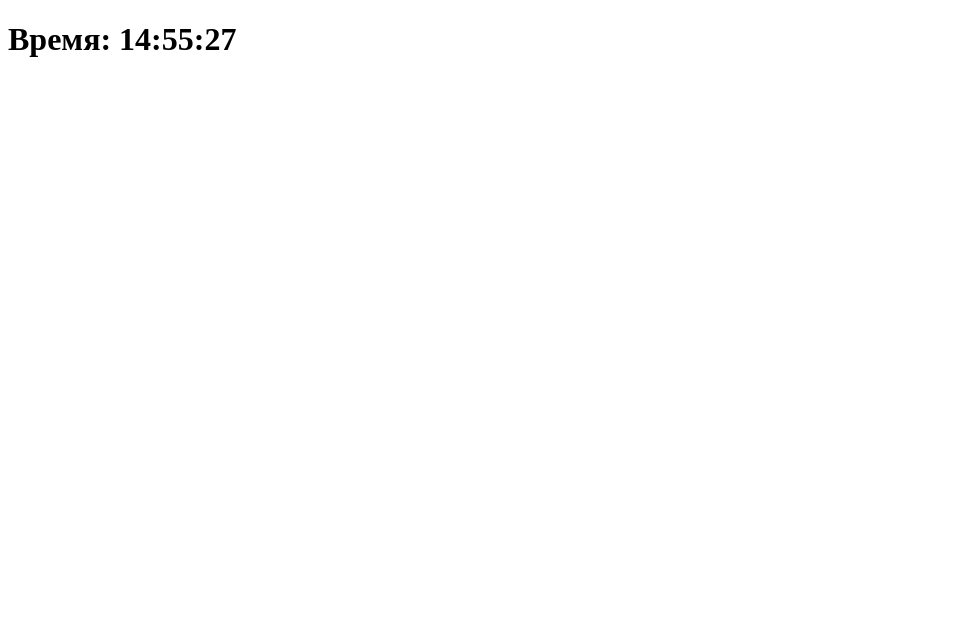
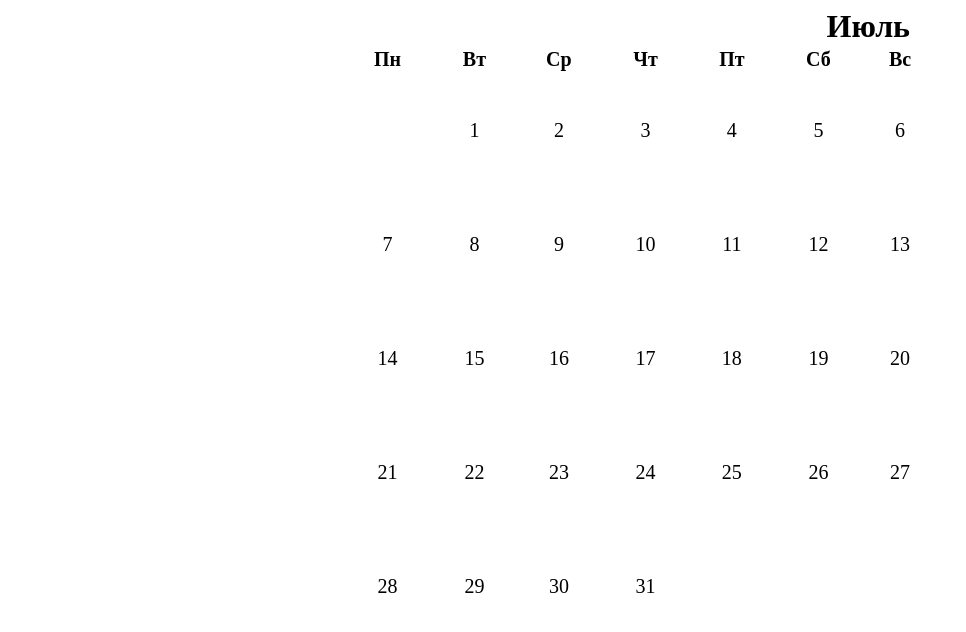
Before and after one commit to iCHera/NoteCalendar, a Vue app: page / in a window 1280 px wide. Shown: the top 632 px of the page, without its empty margins (0-966 px from the left). Built offline with nearby package versions, Linux system fonts and the light colour scheme.

Commit message:
add calendar

```diff
--- a/src/App.vue
+++ b/src/App.vue
@@ -3,7 +3,14 @@
 </script>
 
 <template>
-  <div>
+  <div class="calendar">
     <Calendar />
   </div>
 </template>
+
+<style>
+  .calendar {
+    display: flex;
+    justify-content: center;
+  }
+</style>
--- a/src/components/Calendar.vue
+++ b/src/components/Calendar.vue
@@ -1,23 +1,98 @@
 <template>
-  <div>
-    <h1 class="day" id="day">Время: {{ hours }}:{{ minute }}:{{ second }}</h1>
+  <div class="Calendar">
+    <h1 class="Month">{{ Month }}</h1>
+    <table class="table">
+      <thead>
+        <tr>
+          <th class="day-week">Пн</th>
+          <th class="day-week">Вт</th>
+          <th class="day-week">Ср</th>
+          <th class="day-week">Чт</th>
+          <th class="day-week">Пт</th>
+          <th class="day-week">Сб</th>
+          <th class="day-week">Вс</th>
+        </tr>
+      </thead>
+      <tbody>
+        <tr v-for="week in weeks" :key="week">
+          <td v-for="day in week" :key="day" class="count-day">
+            <span v-if="day" class="day"> {{ day }} </span>
+          </td>
+        </tr>
+      </tbody>
+    </table>
   </div>
 </template>
 
 <script setup>
-import { ref } from "vue";
+  import { ref } from 'vue'
 
-let hours = ref(new Date().getHours());
-let minute = ref(new Date().getMinutes());
-let second = ref(new Date().getSeconds())
+  const date = new Date();
 
-setInterval( () => {
- let date = new Date();
- hours.value = date.getHours();
- minute.value = date.getMinutes();
- second.value = date.getSeconds()
-}, 1000)
+  const dayNow = date.getDate();
+  const dayCountNow = date.getDay();
+  const monthNow = date.getMonth();
+  const yearNow = date.getFullYear();
+  const daysInMonth = new Date(yearNow, monthNow + 1, 0);
+  const startDay = (new Date(yearNow, monthNow, 1) + 6) % 7
+
+  let Month;
+  const arrNameMonth = ["Январь", "Февраль", "Март", "Апрель", "Май", "Июнь", "Июль", "Август", "Сентябрь", "Октябрь", "Ноябрь", "Декабрь"];
+  for (let i = 0; i < arrNameMonth.length; i++) {
+    if (i == monthNow) {
+      Month = arrNameMonth[i];
+    }
+  }
+
+  const calendar = []
+  for(let i = 0; i <= startDay; i++){
+    calendar.push(null)
+  }
+  for (let i = 0; i <= daysInMonth.getDate(); i++) {
+    calendar.push(i);
+  }
+
+  const weeks = []
+  for (let i = 0; i <= calendar.length; i += 7){
+    weeks.push(calendar.slice(i, i + 7))
+  }
 
 </script>
 
-<style></style>
+<style>
+
+  .Calendar {
+    display: flex;
+    flex-direction: column;
+    max-width: 1000px;
+    max-height: 1000px;
+  }
+
+  .Month {
+    display: flex;
+    justify-content: flex-end;
+    padding: 0 30px 0 0;
+    margin: 0;
+  }
+
+  .table {
+    width: 600px;
+    height: 600px;
+  }
+
+  .day-week {
+    font-size: 20px;
+  }
+
+  .count-day {
+
+  }
+
+  .day {
+    display: flex;
+    justify-content: center;
+    font-size: 20px;
+    cursor: pointer;
+  }
+
+</style>
```
